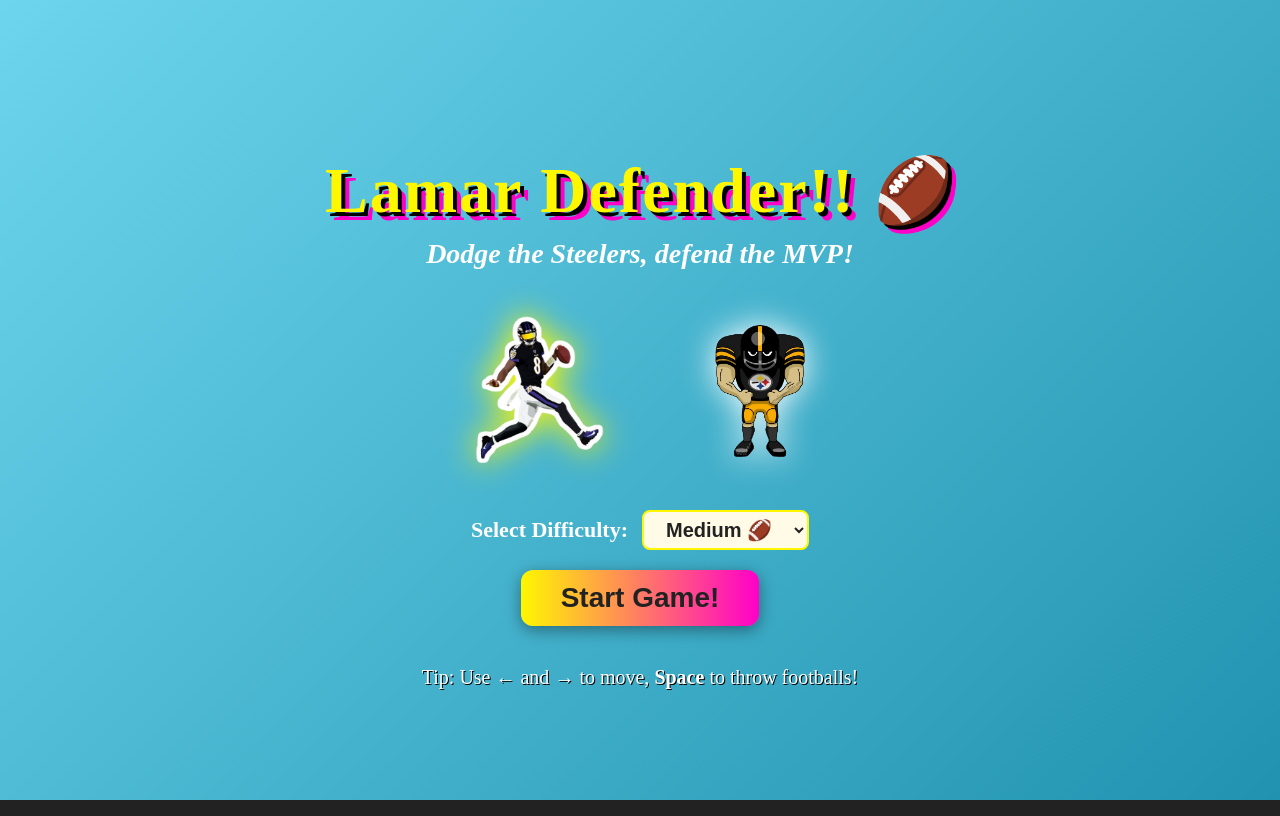
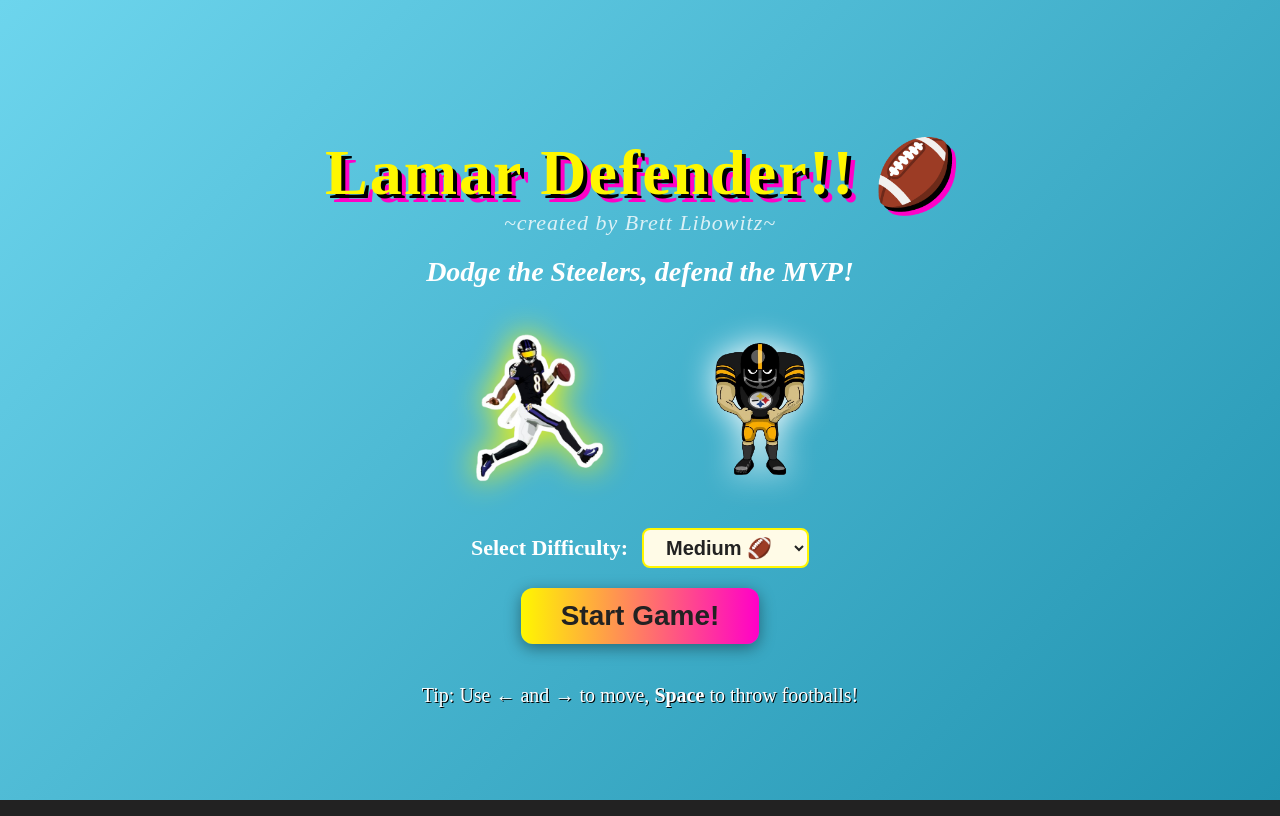
Before and after one commit to blibowitz5/lamar-defender, a website: page index.html in a window 1280 px wide. Drawn offline with Linux system fonts and the light colour scheme.

Commit message:
Add creator name

```diff
--- a/index.html
+++ b/index.html
@@ -12,6 +12,7 @@
 <body>
   <div id="startScreen" style="display: flex; flex-direction: column; align-items: center; justify-content: center; height: 100vh; background: linear-gradient(135deg, #6dd5ed 0%, #2193b0 100%); position: absolute; width: 100vw; left: 0; top: 0; z-index: 10;">
     <h1 style="font-size: 64px; color: #fff700; text-shadow: 4px 4px 0 #000, 8px 8px 0 #ff00c8; margin-bottom: 0; letter-spacing: 2px;">Lamar Defender!! 🏈</h1>
+    <div style="font-size: 22px; color: #fff; font-style: italic; margin-bottom: 10px; opacity: 0.8; letter-spacing: 1px;">~created by Brett Libowitz~</div>
     <h2 style="font-size: 28px; color: #fff; margin-top: 10px; margin-bottom: 30px; font-style: italic;">Dodge the Steelers, defend the MVP!</h2>
     <div style="display: flex; align-items: center; gap: 60px; margin-bottom: 30px;">
       <img src="lamar_cartoon_v2-removebg-preview.png" alt="Lamar" style="height: 180px; filter: drop-shadow(0 0 16px #fff700);">
```
